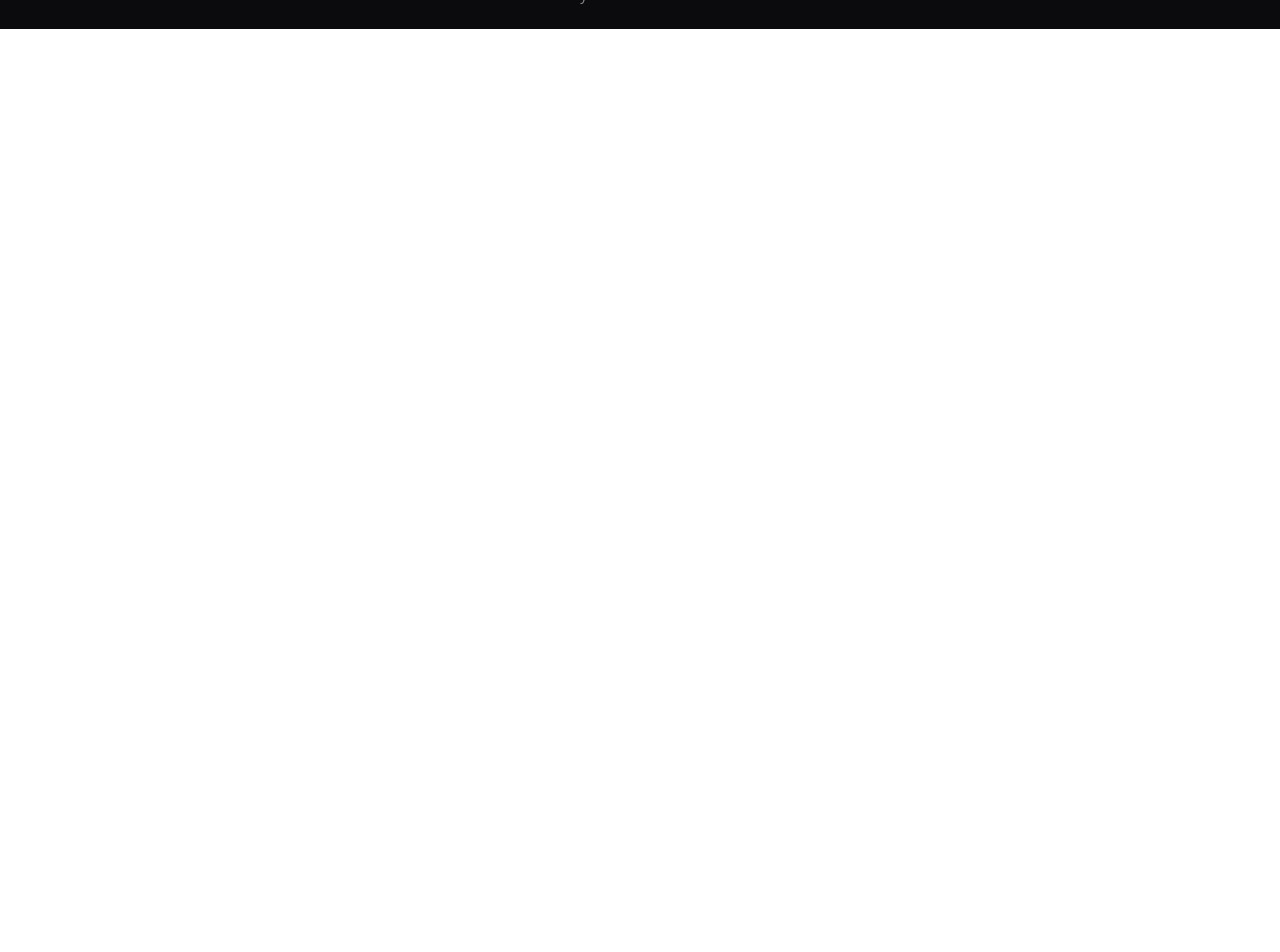
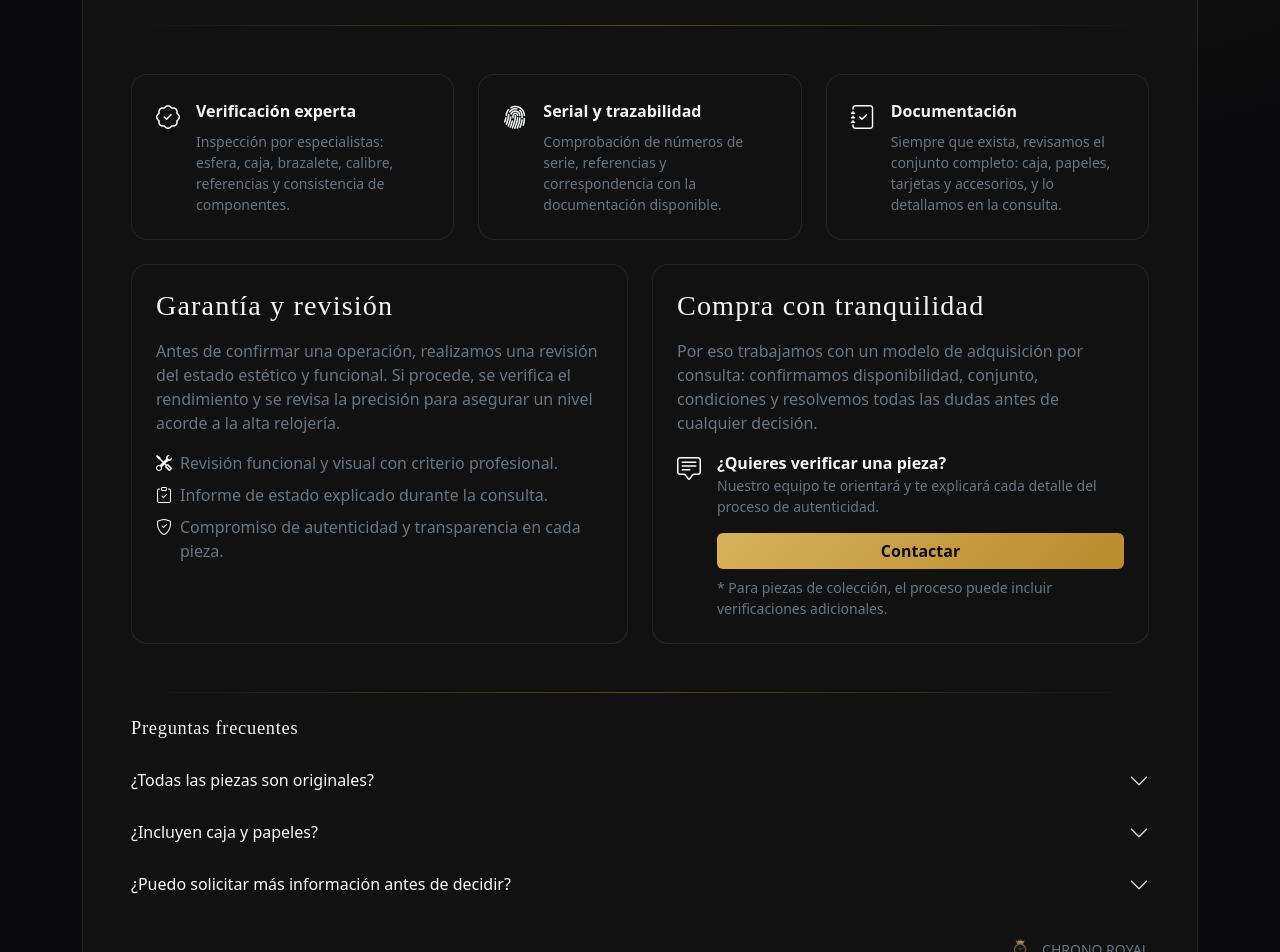
Before and after one commit to IvanL07/web-chrono-royal-DAWA-EquipoIvanJairoJavi, an Angular app: page /autenticidad in a window 1280 px wide. Shown: the part 380-1332 px from the top of the page. Before the commit the page ends 800 px from the top, so only its background shows below. Built offline with nearby package versions, Linux system fonts and the light colour scheme.

Commit message:
Pagina de autenticidad completa y funcional

```diff
--- a/src/app/componentes/autenticidad/autenticidad.component.css
+++ b/src/app/componentes/autenticidad/autenticidad.component.css
@@ -0,0 +1,42 @@
+.autenticidad-page {
+  color: #f4f4f6;
+}
+
+.cr-auth-block {
+  background-color: #111;
+  border: 1px solid rgba(255, 255, 255, 0.08);
+  border-radius: 1rem;
+}
+
+.cr-auth-divider {
+  width: 100%;
+  height: 1px;
+  background: linear-gradient(
+    90deg,
+    transparent,
+    rgba(215, 177, 90, 0.35),
+    transparent
+  );
+}
+
+.cr-auth-logo {
+  width: 28px;
+  height: 28px;
+  object-fit: contain;
+}
+
+.accordion-button {
+  box-shadow: none !important;
+}
+
+.accordion-button::after {
+  filter: invert(1);
+}
+
+.accordion-button:not(.collapsed) {
+  color: #d7b15a !important;
+}
+
+.accordion-body {
+  line-height: 1.7;
+}
--- a/src/app/componentes/autenticidad/autenticidad.component.html
+++ b/src/app/componentes/autenticidad/autenticidad.component.html
@@ -1 +1,215 @@
-<p>autenticidad works!</p>
+<main class="min-vh-100 py-5 border-top border-secondary-subtle autenticidad-page">
+  <header class="text-center mb-4">
+    <div class="container">
+      <h1 class="cr-display">Autenticidad</h1>
+      <p class="text-secondary">
+        Verificación rigurosa, transparencia y garantía en cada pieza.
+      </p>
+    </div>
+  </header>
+
+  <section class="pb-5">
+    <div class="container">
+      <div class="cr-auth-block p-4 p-md-5">
+        <div class="row g-4">
+
+          <div class="col-12">
+            <p class="text-secondary mb-0">
+              En Chrono Royal, la autenticidad no es un detalle: es el estándar.
+              Todas nuestras piezas pasan por un proceso de verificación exhaustivo
+              antes de ser presentadas y ofrecidas a nuestros clientes.
+            </p>
+          </div>
+
+          <div class="col-12">
+            <div class="cr-auth-divider my-4"></div>
+          </div>
+
+          <div class="col-12 col-lg-4">
+            <div class="cr-auth-block p-4 h-100">
+              <div class="d-flex gap-3">
+                <i class="bi bi-patch-check text-light fs-4"></i>
+                <div>
+                  <div class="fw-semibold mb-2">Verificación experta</div>
+                  <p class="text-secondary small mb-0">
+                    Inspección por especialistas: esfera, caja, brazalete,
+                    calibre, referencias y consistencia de componentes.
+                  </p>
+                </div>
+              </div>
+            </div>
+          </div>
+
+          <div class="col-12 col-lg-4">
+            <div class="cr-auth-block p-4 h-100">
+              <div class="d-flex gap-3">
+                <i class="bi bi-fingerprint text-light fs-4"></i>
+                <div>
+                  <div class="fw-semibold mb-2">Serial y trazabilidad</div>
+                  <p class="text-secondary small mb-0">
+                    Comprobación de números de serie, referencias y
+                    correspondencia con la documentación disponible.
+                  </p>
+                </div>
+              </div>
+            </div>
+          </div>
+
+          <div class="col-12 col-lg-4">
+            <div class="cr-auth-block p-4 h-100">
+              <div class="d-flex gap-3">
+                <i class="bi bi-journal-check text-light fs-4"></i>
+                <div>
+                  <div class="fw-semibold mb-2">Documentación</div>
+                  <p class="text-secondary small mb-0">
+                    Siempre que exista, revisamos el conjunto completo: caja,
+                    papeles, tarjetas y accesorios, y lo detallamos en la consulta.
+                  </p>
+                </div>
+              </div>
+            </div>
+          </div>
+
+          <div class="col-12 col-lg-6">
+            <div class="cr-auth-block p-4 h-100">
+              <h2 class="cr-h2 mb-3">Garantía y revisión</h2>
+
+              <p class="text-secondary mb-3">
+                Antes de confirmar una operación, realizamos una revisión del
+                estado estético y funcional. Si procede, se verifica el rendimiento
+                y se revisa la precisión para asegurar un nivel acorde a la alta relojería.
+              </p>
+
+              <ul class="list-unstyled text-secondary mb-0 vstack gap-2">
+                <li class="d-flex gap-2">
+                  <i class="bi bi-tools text-light"></i>
+                  <span>Revisión funcional y visual con criterio profesional.</span>
+                </li>
+
+                <li class="d-flex gap-2">
+                  <i class="bi bi-clipboard-check text-light"></i>
+                  <span>Informe de estado explicado durante la consulta.</span>
+                </li>
+
+                <li class="d-flex gap-2">
+                  <i class="bi bi-shield-check text-light"></i>
+                  <span>Compromiso de autenticidad y transparencia en cada pieza.</span>
+                </li>
+              </ul>
+            </div>
+          </div>
+
+          <div class="col-12 col-lg-6">
+            <div class="cr-auth-block p-4 h-100">
+              <h2 class="cr-h2 mb-3">Compra con tranquilidad</h2>
+
+              <p class="text-secondary mb-3">
+                Por eso trabajamos con un modelo de adquisición por consulta:
+                confirmamos disponibilidad, conjunto, condiciones y resolvemos
+                todas las dudas antes de cualquier decisión.
+              </p>
+
+              <div class="d-flex align-items-start gap-3">
+                <i class="bi bi-chat-square-text text-light fs-4"></i>
+
+                <div class="w-100">
+                  <div class="fw-semibold">¿Quieres verificar una pieza?</div>
+
+                  <p class="text-secondary small mb-3">
+                    Nuestro equipo te orientará y te explicará cada detalle del
+                    proceso de autenticidad.
+                  </p>
+
+                  <a class="btn cr-btn-gold w-100" routerLink="/contacto">
+                    Contactar
+                  </a>
+
+                  <div class="form-text text-secondary mt-2">
+                    * Para piezas de colección, el proceso puede incluir verificaciones adicionales.
+                  </div>
+                </div>
+              </div>
+            </div>
+          </div>
+
+          <div class="col-12">
+            <div class="cr-auth-divider my-4"></div>
+
+            <h3 class="cr-h3 mb-3">Preguntas frecuentes</h3>
+
+            <div class="accordion accordion-flush" id="authFaq">
+
+              <div class="accordion-item bg-transparent border-0">
+                <h2 class="accordion-header">
+                  <button
+                    class="accordion-button collapsed bg-transparent text-light px-0"
+                    type="button"
+                    data-bs-toggle="collapse"
+                    data-bs-target="#a1">
+                    ¿Todas las piezas son originales?
+                  </button>
+                </h2>
+
+                <div id="a1" class="accordion-collapse collapse" data-bs-parent="#authFaq">
+                  <div class="accordion-body text-secondary px-0">
+                    Sí. Solo ofrecemos piezas verificadas. Si una pieza no supera
+                    nuestros controles, no se incorpora al catálogo.
+                  </div>
+                </div>
+              </div>
+
+              <div class="accordion-item bg-transparent border-0">
+                <h2 class="accordion-header">
+                  <button
+                    class="accordion-button collapsed bg-transparent text-light px-0"
+                    type="button"
+                    data-bs-toggle="collapse"
+                    data-bs-target="#a2">
+                    ¿Incluyen caja y papeles?
+                  </button>
+                </h2>
+
+                <div id="a2" class="accordion-collapse collapse" data-bs-parent="#authFaq">
+                  <div class="accordion-body text-secondary px-0">
+                    Depende de cada pieza. Si están disponibles, se incluyen y se
+                    detalla en la consulta. En caso contrario, lo indicamos con total transparencia.
+                  </div>
+                </div>
+              </div>
+
+              <div class="accordion-item bg-transparent border-0">
+                <h2 class="accordion-header">
+                  <button
+                    class="accordion-button collapsed bg-transparent text-light px-0"
+                    type="button"
+                    data-bs-toggle="collapse"
+                    data-bs-target="#a3">
+                    ¿Puedo solicitar más información antes de decidir?
+                  </button>
+                </h2>
+
+                <div id="a3" class="accordion-collapse collapse" data-bs-parent="#authFaq">
+                  <div class="accordion-body text-secondary px-0">
+                    Por supuesto. La consulta sirve precisamente para revisar estado,
+                    conjunto, documentación y resolver dudas con un asesor.
+                  </div>
+                </div>
+              </div>
+
+            </div>
+
+            <div class="d-flex justify-content-end align-items-center gap-2 mt-4">
+              <img
+                src="assets/imgs/logo.png"
+                alt="Chrono Royale"
+                class="cr-auth-logo">
+              <div class="small text-secondary">CHRONO ROYAL</div>
+            </div>
+
+          </div>
+
+        </div>
+      </div>
+    </div>
+  </section>
+</main>
--- a/src/app/componentes/autenticidad/autenticidad.component.ts
+++ b/src/app/componentes/autenticidad/autenticidad.component.ts
@@ -1,8 +1,10 @@
 import { Component } from '@angular/core';
+import { RouterLink } from '@angular/router';
 
 @Component({
   selector: 'app-autenticidad',
-  imports: [],
+  standalone: true,
+  imports: [RouterLink],
   templateUrl: './autenticidad.component.html',
   styleUrl: './autenticidad.component.css'
 })
```
